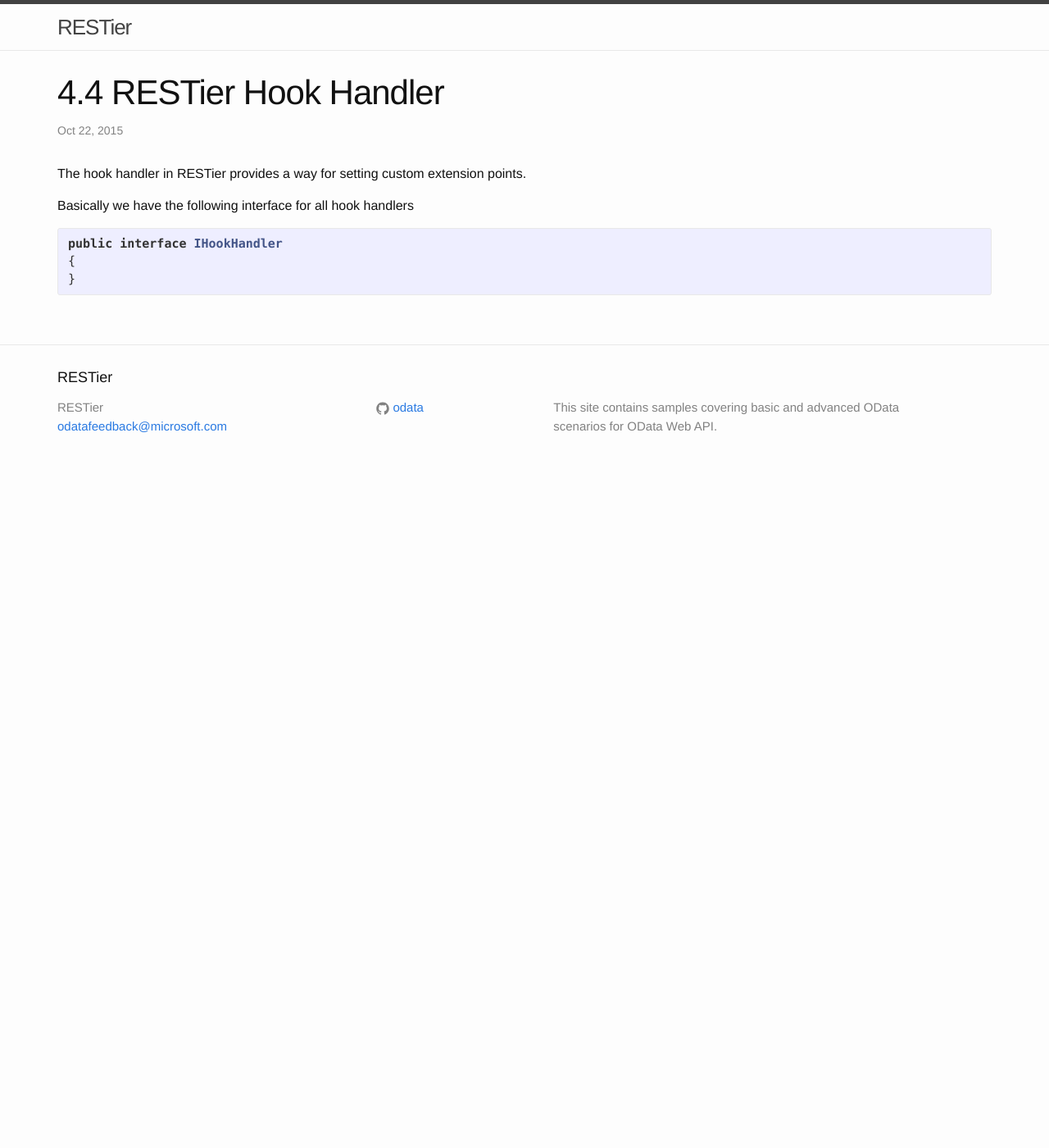
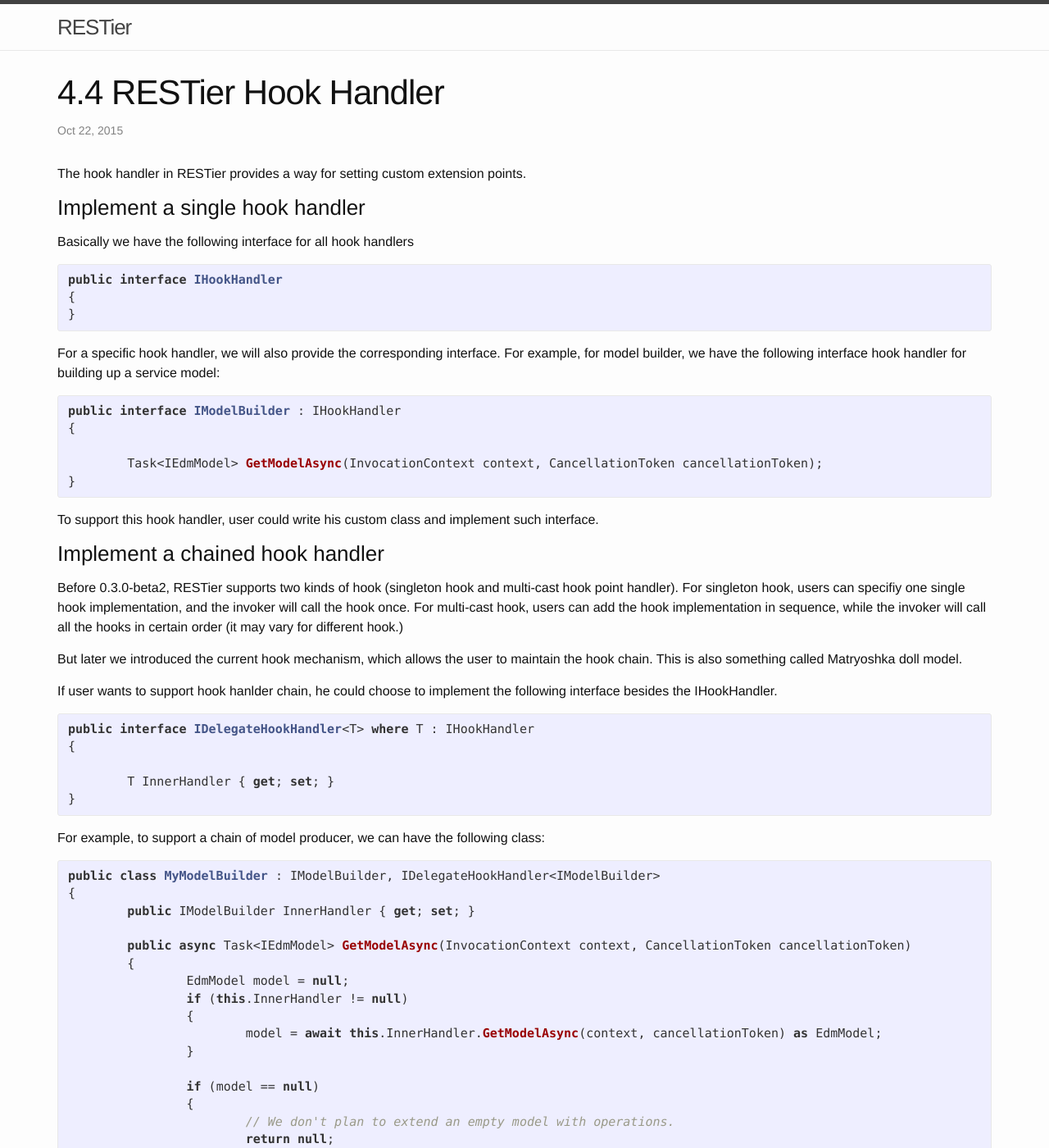
Before and after one commit to OData/RESTier, a Jekyll site: the page built from _posts/2015-10-22-04-04-Hook-Handler.md, in a window 1280 px wide and 1400 px high. Shown: the whole window at 82% size. Built offline with Jekyll 4.4.1, drawn with Linux system fonts in a browser that asks for light colours; nearby versions of some CDN libraries; comment, search, counter and statistics services are not loaded; some of the changed text lies outside the part shown.

Commit message:
Complete the page for hook handler.

```diff
--- a/_posts/2015-10-22-04-04-Hook-Handler.md
+++ b/_posts/2015-10-22-04-04-Hook-Handler.md
@@ -7,9 +7,78 @@ category: "4. Deep in RESTier"
 
 The hook handler in RESTier provides a way for setting custom extension points.
 
+### Implement a single hook handler
 Basically we have the following interface for all hook handlers
 {% highlight csharp %}
 public interface IHookHandler
 {
 }
 {% endhighlight %}
+
+For a specific hook handler, we will also provide the corresponding interface.
+For example, for model builder, we have the following interface hook handler for building up a service model:
+{% highlight csharp %}
+public interface IModelBuilder : IHookHandler
+{
+
+	Task<IEdmModel> GetModelAsync(InvocationContext context, CancellationToken cancellationToken);
+}
+{% endhighlight %}
+
+To support this hook handler, user could write his custom class and implement such interface.
+
+### Implement a chained hook handler
+Before 0.3.0-beta2, RESTier supports two kinds of hook (singleton hook and multi-cast hook point handler).
+For singleton hook, users can specifiy one single hook implementation, and the invoker will call the hook once.
+For multi-cast hook, users can add the hook implementation in sequence, while the invoker will call all the hooks in certain order (it may vary for different hook.)
+
+But later we introduced the current hook mechanism, which allows the user to maintain the hook chain. This is also something called Matryoshka doll model.
+
+If user wants to support hook hanlder chain, he could choose to implement the following interface besides the IHookHandler.
+{% highlight csharp %}
+public interface IDelegateHookHandler<T> where T : IHookHandler
+{
+
+	T InnerHandler { get; set; }
+}
+{% endhighlight %}
+
+For example, to support a chain of model producer, we can have the following class:
+{% highlight csharp %}
+public class MyModelBuilder : IModelBuilder, IDelegateHookHandler<IModelBuilder>
+{
+	public IModelBuilder InnerHandler { get; set; }
+
+	public async Task<IEdmModel> GetModelAsync(InvocationContext context, CancellationToken cancellationToken)
+	{
+		EdmModel model = null;
+		if (this.InnerHandler != null)
+		{
+			model = await this.InnerHandler.GetModelAsync(context, cancellationToken) as EdmModel;
+		}
+
+		if (model == null)
+		{
+			// We don't plan to extend an empty model with operations.
+			return null;
+		}
+
+		// some model extender
+		return model;
+	}
+}
+{% endhighlight %}
+
+The InnnerHandler would be auto set to a previous hook handler if present, during the time this hook handler was added.
+
+### Set a hook handler
+Then we have got the following two APIs for setting hook handlers:
+
+{% highlight csharp %}
+public class ApiConfiguration
+{
+	public ApiConfiguration AddHookHandler<T>(T handler) where T : class, IHookHandler
+}
+{% endhighlight %}
+
+For each Api class instance, it will have a corresponding configuration. And we can set the hook handlers on the ApiConfiguration instance.
```
